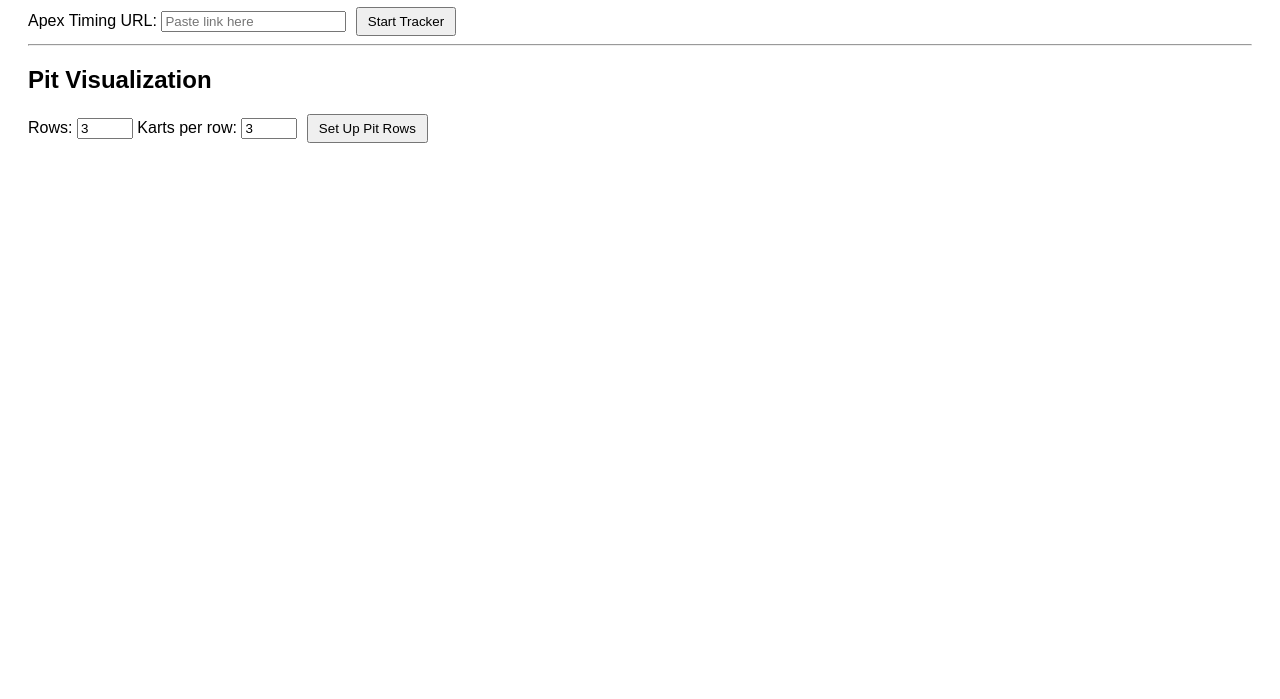
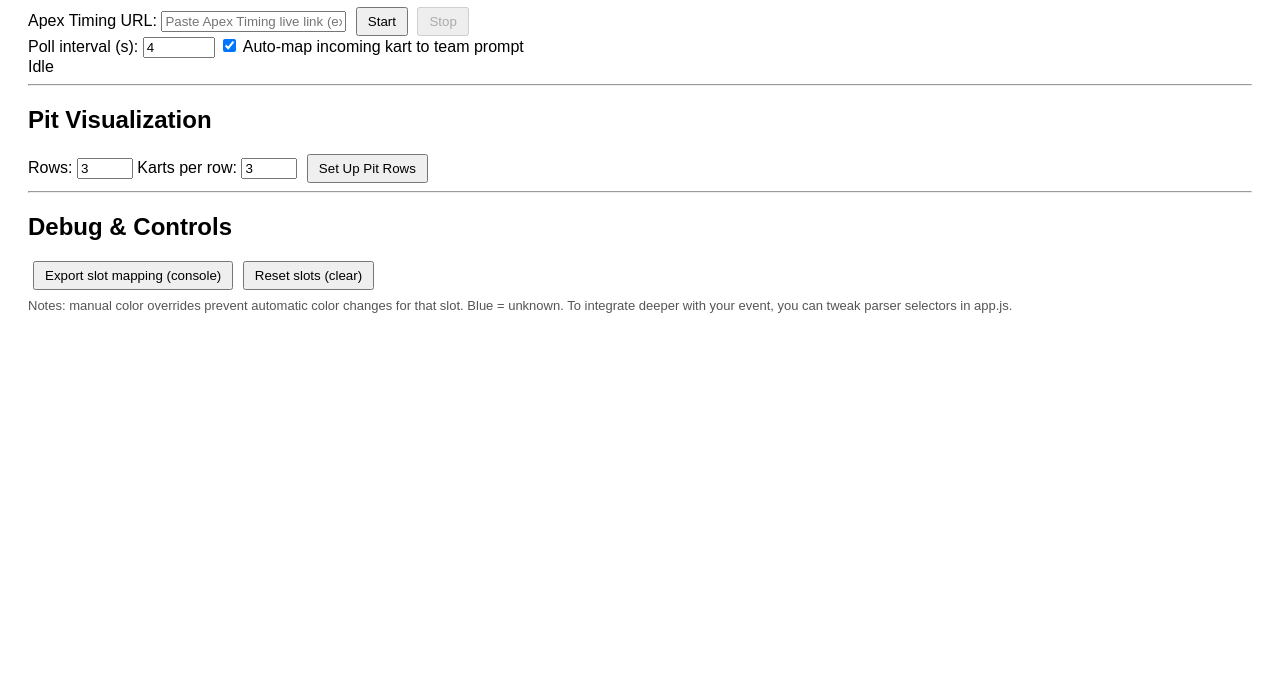
Before and after one commit to danieldobiszmotokary-jpg/SKCEB-Kart-Tracker-v2, a website: page public/index.html in a window 1280 px wide. Shown: the part 101-800 px from the top of the page. Drawn offline with Linux system fonts and the light colour scheme.

Commit message:
Update index.html

```diff
--- a/public/index.html
+++ b/public/index.html
@@ -1,30 +1,53 @@
 <!DOCTYPE html>
 <html lang="en">
 <head>
-<meta charset="UTF-8">
-<title>SKCEB Kart Tracker Final</title>
+<meta charset="utf-8" />
+<meta name="viewport" content="width=device-width,initial-scale=1" />
+<title>SKCEB Kart Tracker — Final</title>
 <link rel="stylesheet" href="styles.css">
 </head>
 <body>
 
-<h1>SKCEB Kart Tracker Final</h1>
+<h1>SKCEB Kart Tracker — Final</h1>
 
-<!-- Apex Timing input -->
-<div>
-  Apex Timing URL: <input type="text" id="apexLink" placeholder="Paste link here">
-  <button onclick="startTracker()">Start Tracker</button>
-</div>
+<section class="controls">
+  <div>
+    Apex Timing URL:
+    <input id="apexUrl" type="text" placeholder="Paste Apex Timing live link (example: https://www.apex-timing.com/live-timing/...)">
+    <button id="startBtn">Start</button>
+    <button id="stopBtn" disabled>Stop</button>
+  </div>
+
+  <div>
+    Poll interval (s):
+    <input id="pollSec" type="number" value="4" min="2" style="width:64px">
+    <label><input id="autoPitMap" type="checkbox" checked> Auto-map incoming kart to team prompt</label>
+  </div>
+</section>
+
+<div id="status">Idle</div>
 
 <hr>
 
-<!-- Pit visualization -->
-<h2>Pit Visualization</h2>
-<div>
-  Rows: <input type="number" id="numRows" value="3" min="1" max="10">
-  Karts per row: <input type="number" id="kartsPerRow" value="3" min="1" max="10">
-  <button onclick="setupPitRows()">Set Up Pit Rows</button>
-</div>
-<div id="pitContainer"></div>
+<section>
+  <h2>Pit Visualization</h2>
+  Rows: <input id="numRows" type="number" value="3" min="1" max="10">
+  Karts per row: <input id="kartsPerRow" type="number" value="3" min="1" max="10">
+  <button id="setupBtn">Set Up Pit Rows</button>
+</section>
+
+<div id="pitContainer" class="pit-container"></div>
+
+<hr>
+
+<section>
+  <h2>Debug & Controls</h2>
+  <button id="exportBtn">Export slot mapping (console)</button>
+  <button id="resetSlotsBtn">Reset slots (clear)</button>
+  <div style="margin-top:8px;color:#555;font-size:13px">
+    Notes: manual color overrides prevent automatic color changes for that slot. Blue = unknown. To integrate deeper with your event, you can tweak parser selectors in app.js.
+  </div>
+</section>
 
 <script src="app.js"></script>
 </body>
```
